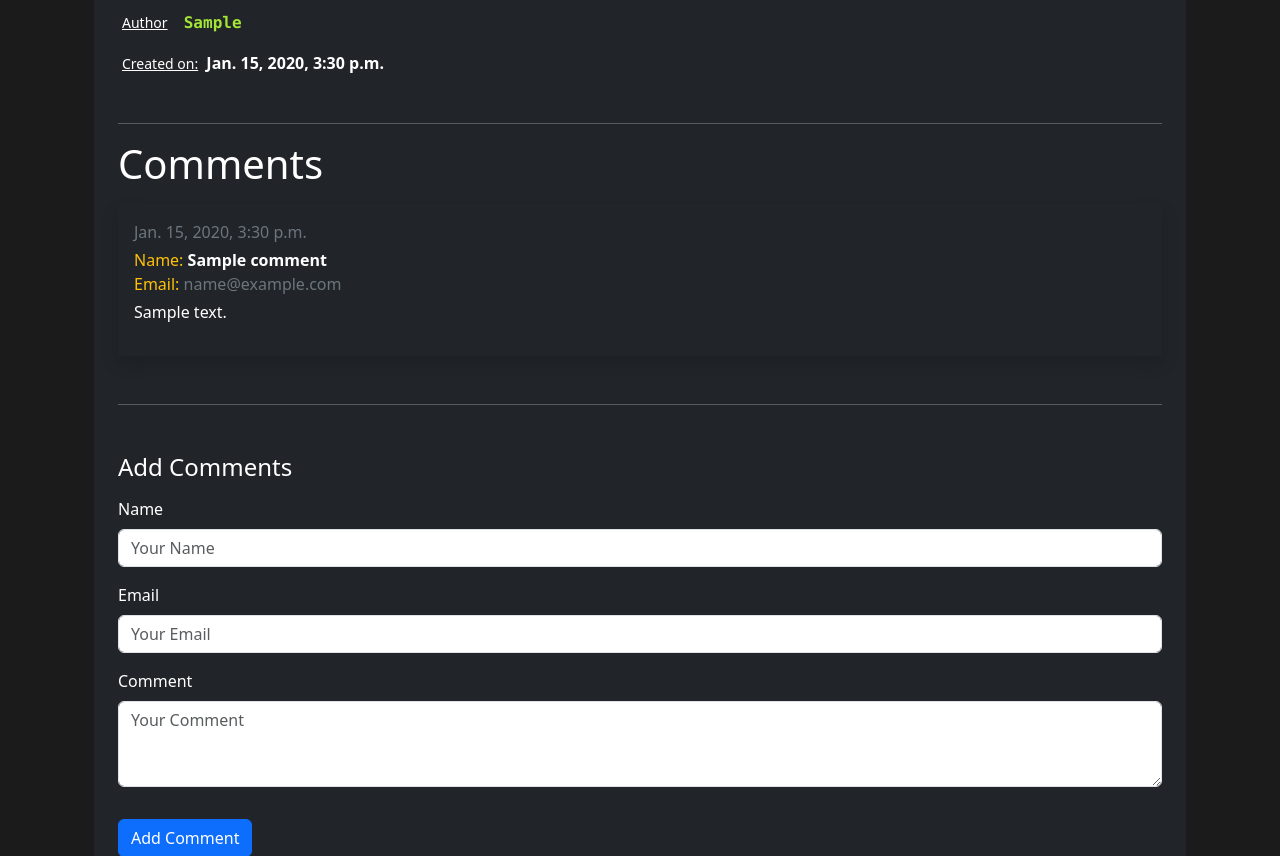
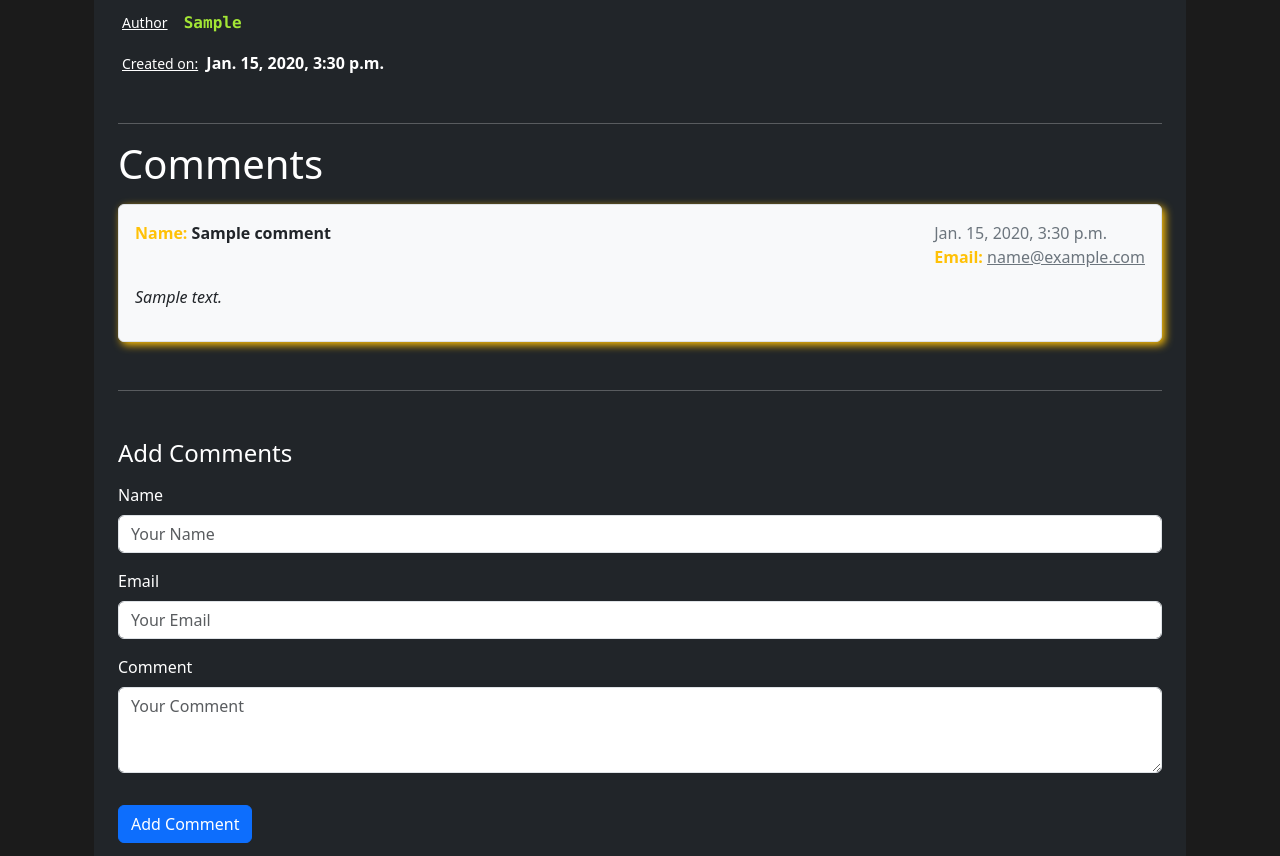
Before and after one commit to Arslanamin404/BlogWebApp, a Django app: page /read_more/1/ in a window 1280 px wide. Shown: the part 263-1119 px from the top of the page. Run offline with Django 4.2, Linux system fonts and the light colour scheme; tables that the repository leaves empty hold one stand-in row (values such as "Sample post"); some libraries are stand-ins or nearby versions.

Commit message:
comments section updated

```diff
--- a/MiniBlog Webapp/blog/templates/read_more.html
+++ b/MiniBlog Webapp/blog/templates/read_more.html
@@ -28,11 +28,15 @@
             <hr class="mt-5">
             <h1>Comments</h1>
             {% for comment in comments %}
-                <div class="mt-3 shadow p-3 mb-5 rounded-md">
-                    <p class="text-secondary mb-1">{{comment.publish}}</p>
-                    <span class="text-warning">Name: </span> <strong>{{ comment.name }}</strong>
-                    <p class="text-secondary mb-1"> <span class="text-warning">Email: </span> {{comment.email}}</p>
-                    <p>{{ comment.content }}</p>
+                <div class="mt-3 bg-light p-3 mb-5 border rounded" style="box-shadow: 3px 3px 8px #ffc107;">
+                    <div class='d-flex justify-content-between'>
+                        <p class="text-dark"><span class="fw-bold text-warning">Name: </span> <strong>{{ comment.name }}</strong></p>
+                        <div>
+                            <p class="text-secondary m-0">{{comment.publish}}</p>
+                            <p class="text-secondary m-0"> <span class="fw-bold text-warning">Email: </span> <a class="text-secondary" href="mailto:{{comment.email}}">{{comment.email}}</a></p>
+                        </div>
+                    </div>
+                    <p class="fst-italic text-dark my-3">{{ comment.content }}</p>
 
                 </div>
             {% endfor %}
```
